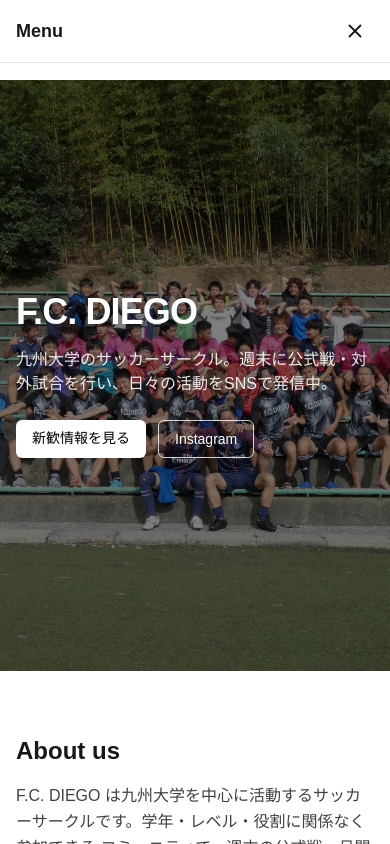
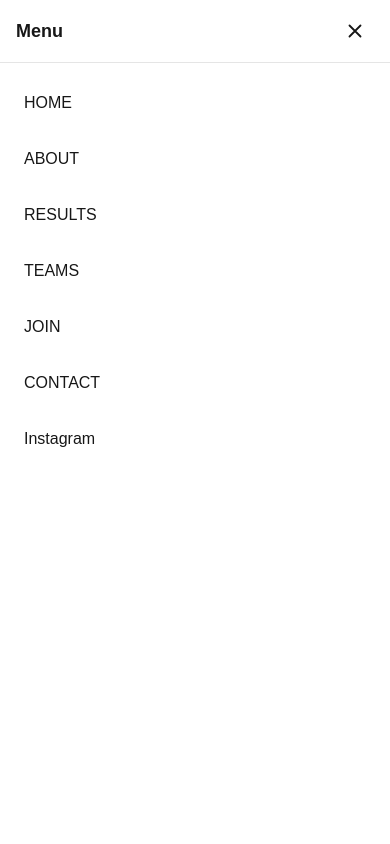
Before and after one commit to ogachan2/fcdiego-site, a Next.js app: page / in a window 390 px wide. Both pictures are taken after a click on the button "Open menu". Shown: the top 844 px of the page. Built offline with nearby package versions, Linux system fonts and the light colour scheme; grey boxes are pictures that could not be loaded.

Commit message:
メニュー背景v14

```diff
--- a/src/components/Header.tsx
+++ b/src/components/Header.tsx
@@ -3,13 +3,14 @@
 import Link from "next/link";
 import { useEffect, useState } from "react";
 import Image from "next/image";
-import { usePathname } from "next/navigation";   // ルート変化でメニューを閉じる
+import { usePathname } from "next/navigation";
 
 export default function Header() {
   const [scrolled, setScrolled] = useState(false);
   const [open, setOpen] = useState(false);
   const pathname = usePathname();
 
+  // スクロールでヘッダー縮小
   useEffect(() => {
     const onScroll = () => setScrolled(window.scrollY > 8);
     onScroll();
@@ -17,7 +18,7 @@
     return () => window.removeEventListener("scroll", onScroll);
   }, []);
 
-  // ルートが変わったらメニューを閉じる
+  // ページ遷移したら閉じる
   useEffect(() => {
     setOpen(false);
   }, [pathname]);
@@ -34,6 +35,8 @@
   }, [open]);
 
   return (
+    <>
+      {/* ==== ヘッダー本体 ==== */}
       <header
         className={[
           "sticky top-0 z-50 transition-all duration-300",
@@ -68,12 +71,24 @@
 
           {/* ナビ（PC/タブレット） */}
           <nav className="hidden sm:flex items-center gap-5 text-sm">
-          <Link href="/" className="hover:opacity-70">HOME</Link>
-          <Link href="/about" className="hover:opacity-70">ABOUT</Link>
-          <Link href="/results" className="hover:opacity-70">RESULTS</Link>
-          <Link href="/teams" className="hover:opacity-70">TEAMS</Link>
-          <Link href="/join" className="hover:opacity-70">JOIN</Link>
-          <Link href="/contact" className="hover:opacity-70">CONTACT</Link>
+            <Link href="/" className="hover:opacity-70">
+              HOME
+            </Link>
+            <Link href="/about" className="hover:opacity-70">
+              ABOUT
+            </Link>
+            <Link href="/results" className="hover:opacity-70">
+              RESULTS
+            </Link>
+            <Link href="/teams" className="hover:opacity-70">
+              TEAMS
+            </Link>
+            <Link href="/join" className="hover:opacity-70">
+              JOIN
+            </Link>
+            <Link href="/contact" className="hover:opacity-70">
+              CONTACT
+            </Link>
             <a
               href="https://www.instagram.com/"
               target="_blank"
@@ -104,16 +119,17 @@
             </svg>
           </button>
         </div>
+      </header>
 
-      {/* === ここからモバイルメニュー（フルスクリーン白背景） === */}
+      {/* ==== モバイルメニュー（ヘッダーの外・全画面） ==== */}
       {open && (
         <div
           id="mobile-menu"
-          className="fixed inset-0 z-40 sm:hidden bg-white overflow-y-auto"
+          className="fixed inset-0 z-[9999] bg-white sm:hidden overflow-y-auto"
           role="dialog"
           aria-modal="true"
         >
-          {/* 上部バー（Menu + ×） */}
+          {/* 上のバー（Menu + ×） */}
           <div className="flex items-center justify-between px-4 py-3 border-b border-neutral-200">
             <span className="font-semibold text-lg">Menu</span>
             <button
@@ -133,7 +149,7 @@
             </button>
           </div>
 
-          {/* メニュー本体 */}
+          {/* メニュー項目 */}
           <nav className="px-4 py-4">
             <ul className="space-y-2 text-base">
               <li>
@@ -205,7 +221,6 @@
           </nav>
         </div>
       )}
-      {/* === モバイルメニューここまで === */}
-    </header>
+    </>
   );
 }
```
Lines whose indentation alone changed are shown as unchanged.
